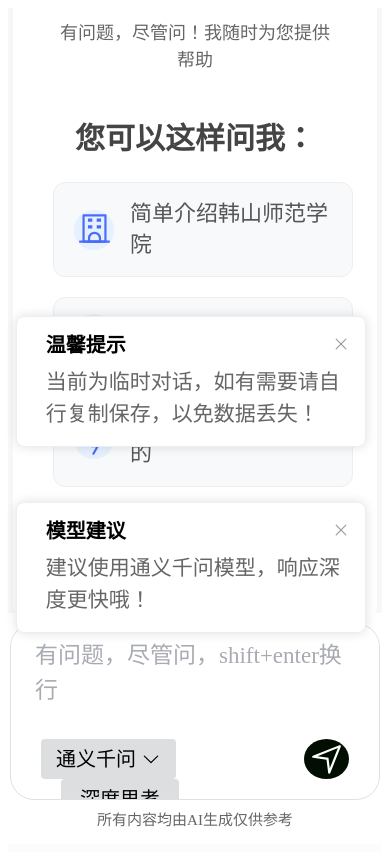
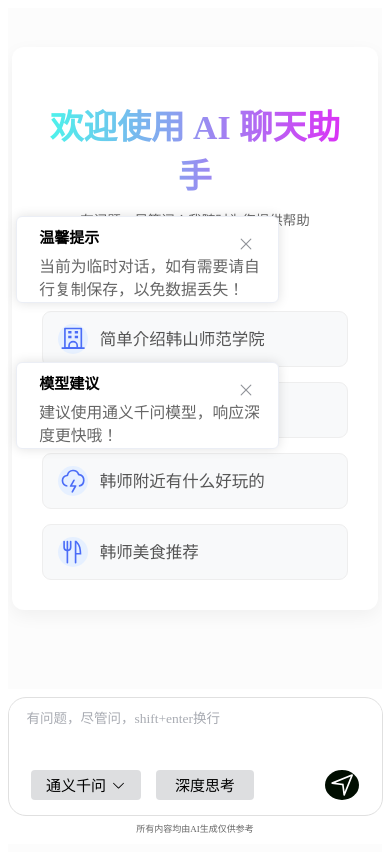
Before and after one commit to erss24/llm, a Vue app: page / in a window 390 px wide. Built offline with nearby package versions, Linux system fonts and the light colour scheme.

Commit message:
大小样式优化

```diff
--- a/src/components/InputBox.vue
+++ b/src/components/InputBox.vue
@@ -7,7 +7,7 @@
         type="textarea"
         v-model="inputMessage"
         @keydown.enter="handleKeyDown"
-        :autosize="{ minRows: 2, maxRows: 6 }"
+        :autosize="{ minRows: 2, maxRows: 4 }"
         ref="textareaRef"
       />
       <div class="input-actions">
@@ -21,11 +21,11 @@
                 <el-dropdown-item
                   command="通义千问"
                   :class="{ 'active-model': selectedModel === '通义千问' }"
-                  style="font-size: 20px; line-height: 28px;">通义千问</el-dropdown-item>
+                  style="font-size: 15px; line-height: 21px;">通义千问</el-dropdown-item>
                 <el-dropdown-item
                   command="deepseek(满血)"
                   :class="{ 'active-model': selectedModel === 'deepseek(满血)' }"
-                  style="font-size: 20px; line-height: 28px;">deepseek(满血)</el-dropdown-item>
+                  style="font-size: 15px; line-height: 21px;">deepseek(满血)</el-dropdown-item>
               </el-dropdown-menu>
             </template>
           </el-dropdown>
@@ -33,7 +33,7 @@
                     type="info"
                     size="large"
                     :class="{ 'deep-thinking-active': isDeepThinking }"
-                    style="margin-left: 20px; font-size: 20px; line-height: 28px;
+                    style="margin-left: 15px; font-size: 15px; line-height: 21px;
                      background-color: rgba(144, 147, 153, 0.3); color: black; border: none;"
                     @click="toggleDeepThinking"
                   >深度思考</el-button>
@@ -67,7 +67,7 @@
 
 <script setup>
 import { Position, ArrowDown, CaretRight } from "@element-plus/icons-vue";
-import { ref, computed, onMounted } from "vue";
+import { ref, computed} from "vue";
 
 // 定义props
 const props = defineProps({
@@ -162,9 +162,9 @@
   left: 0;
   right: 0;
   /* border-top: 1px solid #e0e0e0; */
-  padding: 10px 10px 15px;
+  padding: 7.5px 7.5px 9px;
   background-color: #ffffff;
-  max-width: 1200px;
+  max-width: 645px;
   margin: 0 auto;
   transition: all 0.3s ease;
 }
@@ -173,15 +173,15 @@
   display: flex;
   flex-direction: column;
   border: 1px solid #e0e0e0;
-  border-radius: 24px;
+  border-radius: 18px;
   overflow: hidden;
-  margin-bottom: 8px;
+  margin-bottom: 6px;
 }
 
 .input-textarea {
-  padding: 10px 0 15px;
+  padding: 7.5px 0 9px;
   font-family: inherit;
-  font-size: 23px;
+  font-size: 13.5px;
   line-height: 1.5;
 }
 
@@ -202,11 +202,11 @@
   display: flex;
   justify-content: space-between;
   align-items: center;
-  padding: 10px;
-  height: 50px;
+  padding: 7.5px;
+  height: 37.5px;
   /* background-color: #f5f5f5; */
   .left {
-    margin-left: 20px;
+    margin-left: 15px;
   }
 }
 
@@ -214,24 +214,24 @@
   box-shadow: none;
   resize: none;
   color:#000;
-  padding: 5px 24px;
+  padding: 3.75px 18px;
 }
 
 .send-actions {
   display: flex;
-  gap: 5px;
+  gap: 3.75px;
   align-items: center;
-  margin-right: 20px;
+  margin-right: 15px;
 }
 
 .send-btn {
   background-color: #010e01;
   color: white;
   border: none;
-  width: 45px;
-  height: 45px;
+  width: 33.75px;
+  height: 33.75px;
   cursor: pointer;
-  font-size: 35px;
+  font-size: 26.25px;
   display: flex;
   flex-direction: column;
 }
@@ -250,38 +250,38 @@
 }
 
 :deep(.el-loading-spinner .circular) {
-  width: 24px;
-  height: 24px;
+  width: 18px;
+  height: 18px;
 }
 .disclaimer {
   text-align: center;
   color: #666;
-  font-size: 15px;
+  font-size: 9px;
 }
 
 @media (max-width: 768px) {
   .input-actions {
     /* flex-direction: column; */
-    gap: 10px;
+    gap: 7.5px;
     align-items: flex-start;
   }
 }
 
 .el-button {
-  height: 40px;
+  height: 30px;
 }
 
 :deep(.el-dropdown .el-button--primary) {
   background-color: #fff;
   color: black;
-  font-size: 20px;
+  font-size: 15px;
   background-color: rgba(144, 147, 153, 0.3);
   --el-button-hover-border-color: #000;
 }
 
 :deep(.el-dropdown-menu--large .el-dropdown-menu__item) {
-  font-size: 20px;
-  line-height: 28px;
+  font-size: 15px;
+  line-height: 21px;
 }
 
 :deep(.active-model) {
@@ -298,24 +298,24 @@
 // 深度思考按钮激活样式
 .deep-thinking-active {
   // font-weight: bold !important;
-  border: 2px solid #000 !important;
-  box-shadow: 0 0 5px rgba(0, 0, 0, 0.2);
+  border: 1.5px solid #000 !important;
+  box-shadow: 0 0 3.75px rgba(0, 0, 0, 0.2);
   background-color: rgba(144, 147, 153, 0.5) !important;
 }
 
 /* 全局修改文本域的滚动条样式 */
 .el-textarea__inner::-webkit-scrollbar {
-  width: 3px; /* 滚动条宽度 */
+  width: 2.25px; /* 滚动条宽度 */
 }
 
 .el-textarea__inner::-webkit-scrollbar-track {
   background: #f1f1f1; /* 滚动条轨道背景 */
-  border-radius: 4px; /* 圆角 */
+  border-radius: 3px; /* 圆角 */
 }
 
 .el-textarea__inner::-webkit-scrollbar-thumb {
   background: #888; /* 滚动条滑块颜色 */
-  border-radius: 4px; /* 圆角 */
+  border-radius: 3px; /* 圆角 */
 }
 
 .el-textarea__inner::-webkit-scrollbar-thumb:hover {
--- a/src/views/LLMChat.vue
+++ b/src/views/LLMChat.vue
@@ -1,3 +1,4 @@
+
 <template>
   <div class="chat-container" :style="chatContainerStyle">
     <!-- 添加左上角菜单按钮 -->
@@ -71,6 +72,7 @@
               :thinkingContent="message.thinkingContent"
               :streaming="message.streaming"
               :is-last-message="chatStore.isLastModelMessage(index)"
+              :error="message.error"
               @regenerate="handleRegenerateMessage"
             />
           </div>
@@ -157,12 +159,16 @@
       />
     </div>
     <div class="input-box-container">
-      <div class="no-box" :style="{ height: inputBoxHeight + 25 + 'px' }"></div>
+      <div class="no-box" :style="{ height: inputBoxHeight + 18.75 + 'px' }"></div>
     </div>
   </div>
 </template>
 
 <script setup>
+defineOptions({
+  name: 'ModelPage'
+})
+
 import { ref, watch, onMounted, onUnmounted, computed } from "vue";
 import { useChatStore } from "../stores/chat";
 import UserMessage from "../components/UserMessage.vue";
@@ -194,7 +200,7 @@
   left: "0",
   zIndex: "100",
   // width: '1200px',
-  maxWidth: "1200px",
+  maxWidth: "865px",
 });
 const chatContainerStyle = ref({
   marginLeft: "0",
@@ -205,6 +211,9 @@
 const hasMessages = computed(() => {
   return chatStore.messages.length > 0;
 });
+
+// 存储通知实例的数组
+const notifications = ref([]);
 
 // 更新输入框位置
 const updateInputBoxPosition = () => {
@@ -360,30 +369,53 @@
   const observer = observeInputBoxHeight();
 
   // 弹出提示信息
-  ElNotification({
+  setTimeout(() => {
+    // 创建并保存通知实例
+    const notification1 = ElNotification({
       title: "温馨提示",
       duration: 0,
       customClass: "chat-notification", // 添加自定义类名
       position: "top-left", // 设置位置
-    offset: 300, // 设置距离顶部的偏移量
+      offset: 200, // 设置距离顶部的偏移量
       dangerouslyUseHTMLString: true, // 允许使用HTML内容
       message: `<div class="notification-content">当前为临时对话，如有需要请自行复制保存，以免数据丢失！</div>`, // 使用HTML内容
     });
-  ElNotification({
+
+    const notification2 = ElNotification({
       title: "模型建议",
       duration: 0,
       customClass: "chat-notification", // 添加自定义类名
       position: "top-left", // 设置位置
-    offset: 470, // 设置距离顶部的偏移量
+      offset: 330, // 设置距离顶部的偏移量
       dangerouslyUseHTMLString: true, // 允许使用HTML内容
       message: `<div class="notification-content">建议使用通义千问模型，响应深度更快哦！</div>`, // 使用HTML内容
     });
 
+    // 将通知实例添加到数组中
+    notifications.value.push(notification1, notification2);
+  }, 100);
+
   // 清理函数
   onUnmounted(() => {
+    // 修改这里：使用 closeAll 方法立即关闭所有通知，不显示动画
+    ElNotification.closeAll(true); // 传入 true 表示立即关闭，不显示动画
+
+    // 清空通知数组
+    notifications.value = [];
+
+    // 移除滚动事件监听
+    if (chatUserRef.value) {
+      chatUserRef.value.removeEventListener("scroll", handleScroll);
+    }
+
+    // 断开ResizeObserver连接
     if (observer) {
       observer.disconnect();
     }
+
+    // 恢复html样式
+    document.documentElement.style.height = "";
+    document.documentElement.style.overflow = "";
   });
 });
 
@@ -457,50 +489,50 @@
 /* 左上角菜单按钮样式 */
 .menu-button {
   position: fixed;
-  top: 20px;
+  top: 15px;
   z-index: 3001; /* 确保按钮在抽屉上方 */
-  width: 45px;
-  height: 45px;
-  font-size: 20px;
+  width: 33.75px;
+  height: 33.75px;
+  font-size: 15px;
   background-color: #f4f4f4;
   color: #333;
   border: none;
-  box-shadow: 0 2px 12px 0 rgba(0, 0, 0, 0.1);
+  box-shadow: 0 1.5px 9px 0 rgba(0, 0, 0, 0.1);
   transition: all 0.3s ease;
-  left: v-bind('drawerVisible ? "260px" : "20px"');
+  left: v-bind('drawerVisible ? "195px" : "15px"');
   transform: v-bind('drawerVisible ? "translateX(0)" : "translateX(0)"');
 }
 
 /* 清空历史记录按钮样式 */
 .clear-history-button {
   position: fixed;
-  top: 150px;
-  left: 120px;
+  top: 112.5px;
+  left: 90px;
   z-index: 3001;
-  height: 60px;
-  font-size: 30px;
+  height: 45px;
+  font-size: 22.5px;
   background-color: rgba(144, 147, 153, 0.3);
   color: black;
   border: none;
-  box-shadow: 0 2px 12px 0 rgba(0, 0, 0, 0.1);
+  box-shadow: 0 1.5px 9px 0 rgba(0, 0, 0, 0.1);
   transition: all 0.3s ease;
   span {
-    font-size: 22px;
+    font-size: 16.5px;
   }
 }
 
 :deep(.el-drawer__header) {
-  margin-bottom: 20px;
-  padding: 20px 60px 20px 20px; /* 为按钮留出空间 */
+  margin-bottom: 15px;
+  padding: 15px 45px 15px 15px; /* 为按钮留出空间 */
   border-bottom: 1px solid #eee;
-  font-size: 18px;
+  font-size: 13.5px;
   font-weight: bold;
   position: relative; /* 为按钮定位提供参考 */
 }
 
 /* 抽屉内容样式 */
 .drawer-content {
-  padding: 20px;
+  padding: 15px;
 }
 
 .chat-user {
@@ -518,21 +550,19 @@
   .no-box {
     width: 100%;
     box-sizing: border-box;
-    // opacity: 0;
-    // background-color: pink;
   }
 }
 
 .chat-history {
-  height: calc(100vh - 277.5px);
+  height: calc(100vh - 240px);
   flex-shrink: 1;
-  padding: 25px;
+  padding: 18.75px;
   display: flex;
   flex-direction: column;
-  gap: 25px;
+  gap: 18.75px;
   scrollbar-width: none;
   position: relative; /* 添加相对定位，作为滚动按钮的参考 */
-  max-width: 1200px;
+  max-width: 900px;
   margin: 0 auto;
 }
 
@@ -547,7 +577,7 @@
   align-items: center;
   justify-content: center;
   height: 100%;
-  padding: 20px;
+  padding: 15px;
   text-align: center;
   animation: fadeIn 0.5s ease-in-out;
 }
@@ -555,7 +585,7 @@
 @keyframes fadeIn {
   from {
     opacity: 0;
-    transform: translateY(20px);
+    transform: translateY(15px);
   }
   to {
     opacity: 1;
@@ -564,23 +594,23 @@
 }
 
 .welcome-content {
-  max-width: 920px;
+  max-width: 690px;
   width: 100%;
   background-color: white;
-  border-radius: 16px;
-  padding: 40px;
-  box-shadow: 0 8px 24px rgba(0, 0, 0, 0.05);
+  border-radius: 12px;
+  padding: 30px;
+  box-shadow: 0 6px 18px rgba(0, 0, 0, 0.05);
 }
 
 .welcome-header {
-  margin-bottom: 40px;
+  margin-bottom: 30px;
 }
 
 .welcome-header h1 {
-  font-size: 45px;
+  font-size: 33.75px;
   font-weight: bold;
   color: #333;
-  margin-bottom: 16px;
+  margin-bottom: 12px;
   background: linear-gradient(90deg, #4af7eb, #de2ef6);
   background-clip: text;
   -webkit-background-clip: text;
@@ -588,35 +618,35 @@
 }
 
 .welcome-subtitle {
-  font-size: 18px;
+  font-size: 13.5px;
   color: #666;
   line-height: 1.5;
 }
 
 .welcome-examples {
-  margin-top: 20px;
+  margin-top: 15px;
 }
 
 .welcome-examples h2 {
-  font-size: 30px;
+  font-size: 22.5px;
   color: #444;
-  margin-bottom: 24px;
+  margin-bottom: 18px;
   font-weight: 600;
 }
 
 .example-cards {
   display: grid;
-  grid-template-columns: repeat(auto-fit, minmax(300px, 1fr));
-  gap: 20px;
-  margin-top: 20px;
+  grid-template-columns: repeat(auto-fit, minmax(225px, 1fr));
+  gap: 15px;
+  margin-top: 15px;
 }
 
 .example-card {
   display: flex;
   align-items: center;
-  padding: 16px 20px;
+  padding: 12px 15px;
   background-color: #f8f9fa;
-  border-radius: 12px;
+  border-radius: 9px;
   cursor: pointer;
   transition: all 0.3s ease;
   border: 1px solid #eee;
@@ -624,8 +654,8 @@
 
 .example-card:hover {
   background-color: #f0f7ff;
-  transform: translateY(-3px);
-  box-shadow: 0 6px 12px rgba(0, 0, 0, 0.08);
+  transform: translateY(-2.25px);
+  box-shadow: 0 4.5px 9px rgba(0, 0, 0, 0.08);
   border-color: #d0e3ff;
 }
 
@@ -633,18 +663,18 @@
   display: flex;
   align-items: center;
   justify-content: center;
-  width: 40px;
-  height: 40px;
+  width: 30px;
+  height: 30px;
   background-color: #e6f0ff;
   border-radius: 50%;
-  margin-right: 16px;
+  margin-right: 12px;
   color: #4a6cf7;
-  font-size: 35px;
+  font-size: 26.25px;
 }
 
 .example-text {
   flex: 1;
-  font-size: 22px;
+  font-size: 16.5px;
   color: #555;
   text-align: left;
   line-height: 1.4;
@@ -656,14 +686,14 @@
   background-color: #f4f4f4;
   position: fixed;
   bottom: v-bind(
-    'inputBoxHeight + 60 + "px"'
+    'inputBoxHeight + 45 + "px"'
   ); /* 动态调整位置，始终位于输入框上方 */
   left: 48%;
   z-index: 3001;
-  width: 55px;
-  height: 55px;
-  font-size: 35px;
-  box-shadow: 0 2px 12px 0 rgba(0, 0, 0, 0.1);
+  width: 41.25px;
+  height: 41.25px;
+  font-size: 26.25px;
+  box-shadow: 0 1.5px 9px 0 rgba(0, 0, 0, 0.1);
 }
 
 :deep(.el-button--primary) {
@@ -674,15 +704,15 @@
 /* 自定义抽屉样式 */
 :deep(.chat-history-drawer) {
   background-color: #fff;
-  box-shadow: 0 8px 10px -5px rgba(0, 0, 0, 0.1),
-    0 16px 24px 2px rgba(0, 0, 0, 0.05), 0 6px 30px 5px rgba(0, 0, 0, 0.01);
+  box-shadow: 0 6px 7.5px -3.75px rgba(0, 0, 0, 0.1),
+    0 12px 18px 1.5px rgba(0, 0, 0, 0.05), 0 4.5px 22.5px 3.75px rgba(0, 0, 0, 0.01);
 }
 
 :deep(.el-drawer__header) {
-  margin-bottom: 20px;
-  padding: 20px;
+  margin-bottom: 15px;
+  padding: 15px;
   border-bottom: 1px solid #eee;
-  font-size: 18px;
+  font-size: 13.5px;
   font-weight: bold;
 }
 
@@ -693,7 +723,7 @@
 /* 调整菜单按钮位置，使其在抽屉打开时也可见 */
 .menu-button {
   transition: left 0.3s ease;
-  left: v-bind('drawerVisible ? "310px" : "20px"');
+  left: v-bind('drawerVisible ? "232.5px" : "15px"');
 }
 
 :deep(.el-popup-parent--hidden) {
@@ -705,40 +735,71 @@
 <style>
 /* 自定义通知框样式 */
 .chat-notification {
-  width: 350px !important; /* 设置宽度 */
-  padding: 16px !important; /* 增加内边距 */
-  border-radius: 8px !important; /* 圆角 */
+  width: 262.5px !important; /* 设置宽度 */
+  padding: 12px 12px 0 12px !important; /* 增加内边距 */
+  border-radius: 6px !important; /* 圆角 */
+  z-index: 9999 !important;
+  position: fixed !important;
+  left: 12px;
+  transition: all 0.3s ease;
+}
+
+.el-notification {
+    --el-notification-width: 247.5px;
+    --el-notification-padding: 10.5px 19.5px 10.5px 9.75px;
+    --el-notification-radius: 6px;
+    --el-notification-shadow: var(--el-box-shadow-light);
+    --el-notification-border-color: var(--el-border-color-lighter);
+    --el-notification-icon-size: 18px;
+    --el-notification-close-font-size: var(--el-message-close-size, 12px);
+    --el-notification-group-margin-left: 9.75px;
+    --el-notification-group-margin-right: 6px;
+    --el-notification-content-font-size: var(--el-font-size-base);
+    --el-notification-content-color: var(--el-text-color-regular);
+    --el-notification-title-font-size: 12px;
+    --el-notification-title-color: var(--el-text-color-primary);
+    --el-notification-close-color: var(--el-text-color-secondary);
+    --el-notification-close-hover-color: var(--el-text-color-regular);
+    background-color: var(--el-bg-color-overlay);
+    border: 1px solid var(--el-notification-border-color);
+    border-radius: var(--el-notification-radius);
+    box-shadow: var(--el-notification-shadow);
+    box-sizing: border-box;
+    display: flex;
+    overflow: hidden;
+    overflow-wrap: break-word;
+    padding: var(--el-notification-padding);
+    position: fixed;
+    transition: opacity var(--el-transition-duration), transform var(--el-transition-duration), left var(--el-transition-duration), right var(--el-transition-duration), top .4s, bottom var(--el-transition-duration);
+    width: var(--el-notification-width);
+    z-index: 9999;
 }
 
 /* 标题样式 */
 .chat-notification .el-notification__title {
-  font-size: 20px !important; /* 标题字体大小 */
+  font-size: 15px !important; /* 标题字体大小 */
   font-weight: bold !important; /* 标题加粗 */
-  margin-bottom: 10px !important; /* 标题下方间距 */
+  margin-bottom: 7.5px !important; /* 标题下方间距 */
   color: #000000 !important; /* 标题颜色 */
 }
 
 /* 内容样式 */
 .notification-content {
-  font-size: 21px !important; /* 内容字体大小 */
+  font-size: 15.75px !important; /* 内容字体大小 */
   line-height: 1.5 !important; /* 行高 */
   color: #666 !important; /* 内容颜色 */
 }
 
 /* 图标样式 */
 .chat-notification .el-notification__icon {
-  font-size: 24px !important; /* 图标大小 */
-  margin-right: 15px !important; /* 图标右侧间距 */
+  font-size: 18px !important; /* 图标大小 */
+  margin-right: 11.25px !important; /* 图标右侧间距 */
 }
 
 /* 关闭按钮样式 */
 .chat-notification .el-notification__closeBtn {
   font-size: 18px !important; /* 关闭按钮大小 */
-  color: #999 !important; /* 关闭按钮颜色 */
-}
-
-.custom-tooltip {
-  font-size: 24px !important; /* 增大提示文字大小 */
-  padding: 10px 12px !important; /* 增加内边距使提示框更大 */
+  left: 220px !important;
+  bottom: 72px !important;
 }
 </style>
```
Also changed, not shown: src/components/ModelMessage.vue (+90 -50 lines), src/components/UserMessage.vue (+23 -16 lines), src/stores/chat.js (+7 -1 lines). Lines whose indentation alone changed are shown as unchanged.
